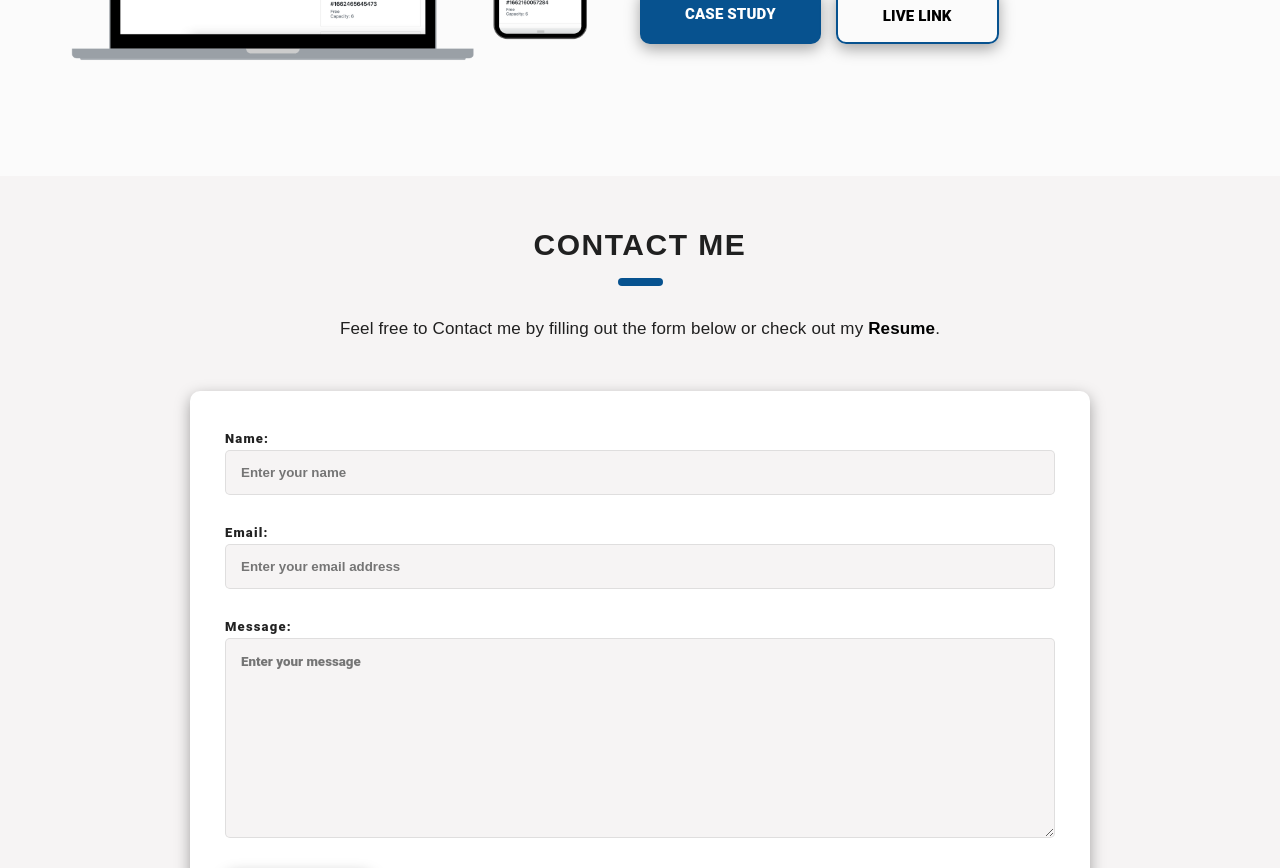
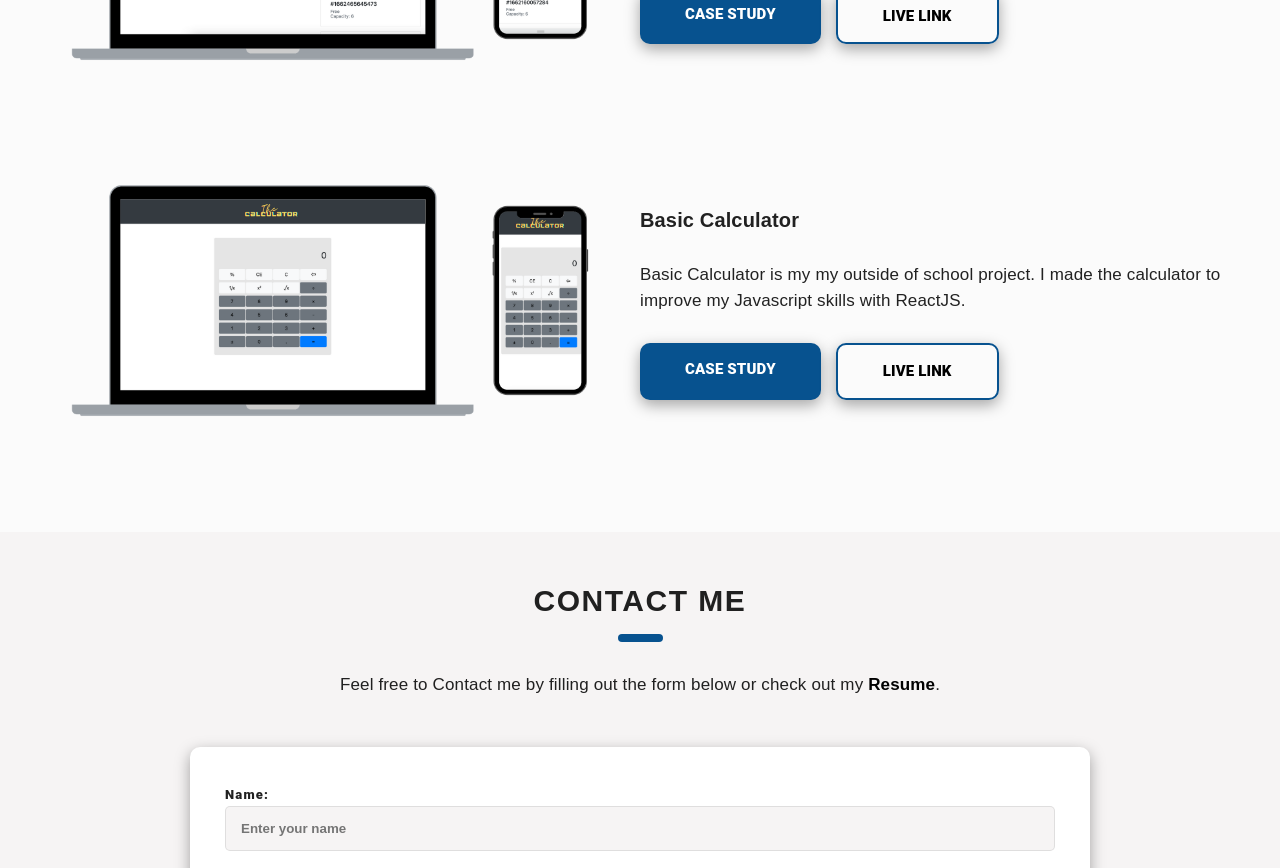
Before and after one commit to aiden-thanhp/portfolio, a React (Create React App) app: page / in a window 1280 px wide. Shown: the part 2280-3148 px from the top of the page. Built offline with nearby package versions, Linux system fonts and the light colour scheme.

Commit message:
add calculator projects

```diff
--- a/src/components/Projects/Projects.components.js
+++ b/src/components/Projects/Projects.components.js
@@ -7,6 +7,7 @@ import ProjectCard from "./ProjectCard.components";
 
 import GhostAppPic from "../../assets/project-ghost-app.png"
 import PeriodicTablesPic from "../../assets/project-periodic-tables.png"
+import CalculatorPic from "../../assets/project-calculator.png"
 
 export const projects = [
     {
@@ -26,6 +27,15 @@ export const projects = [
         description: "Periodic Tables is a restaurant reservation management system for manager to take/edit reservations.",
         overview: "This is a final capstone in my online course. The app will allow managers to see reservations for the selected date, and also the status of available tables in the restaurant. Managers can also search reservation with partial phone numbers and edit those reservations when customers call in. The system will not allow appointments in the past or outside business hours.",
         tools: ["HTML", "CSS", "JavaScript", "React", "ExpressJS", "PostgreSQL", "Knex"]
+    },
+    {
+        name: "Basic Calculator",
+        id: "3",
+        image: CalculatorPic,
+        link: "https://calculator-two-pi.vercel.app/",
+        description: "Basic Calculator is my my outside of school project. I made the calculator to improve my Javascript skills with ReactJS.",
+        overview: "It is quite simple. You can do basic calculation with the calculator, including addition, substraction, multiplication, division, square root, square, etc.",
+        tools: ["HTML", "CSS", "JavaScript", "React"]
     }
 ];
 
```
Also changed, not shown: src/assets/project-calculator.png (added).
